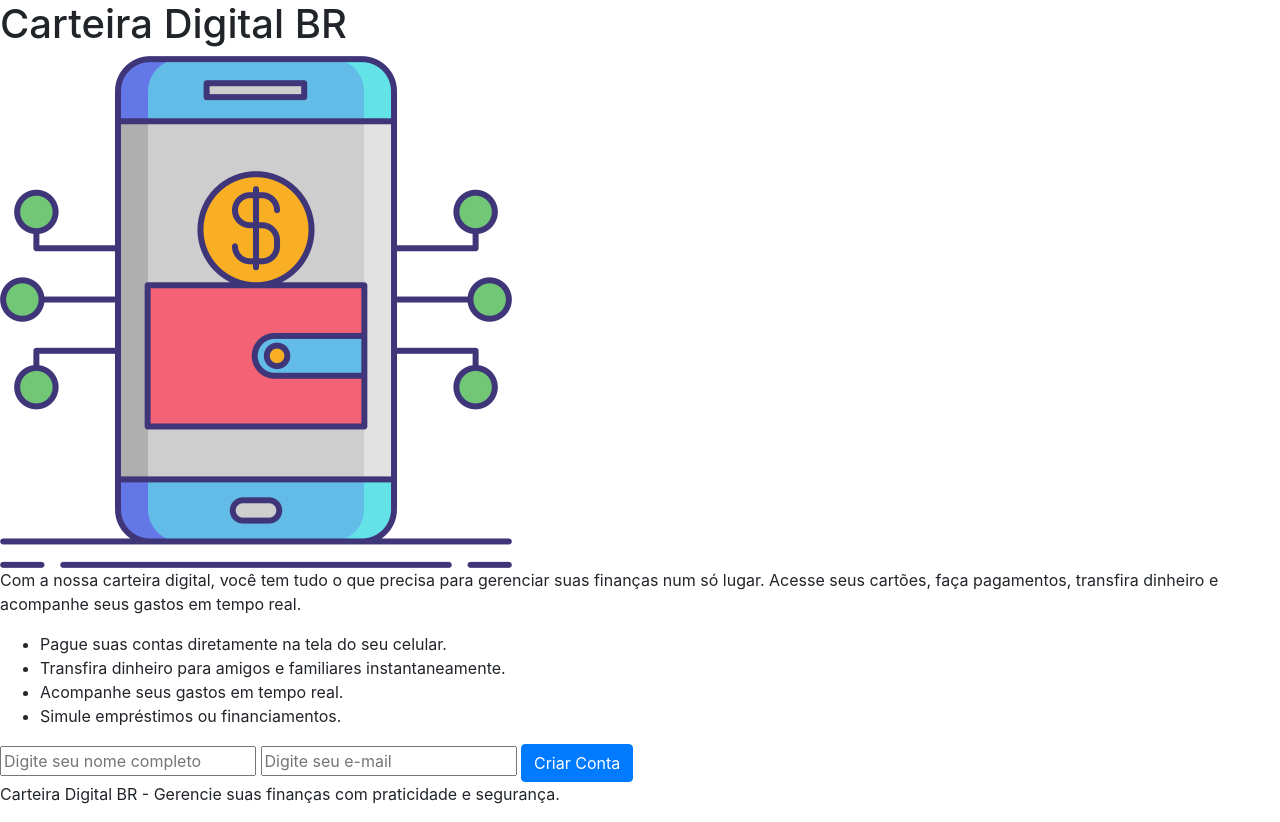
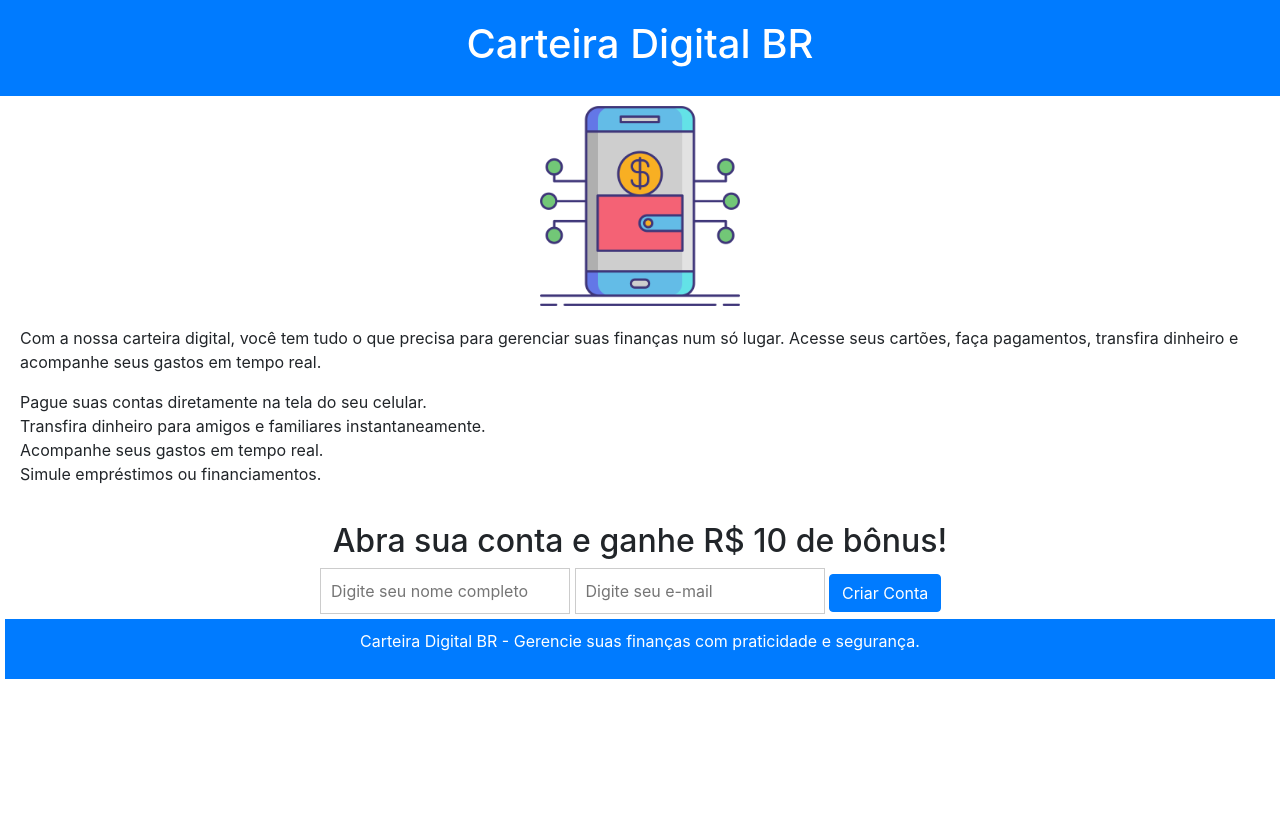
Before and after one commit to anaPaulaSantosM/landing-page, a plain HTML site: page index.html in a window 1280 px wide. After the commit the page ends 800 px from the top, so only its background shows below. Drawn offline with nearby package versions, Linux system fonts and the light colour scheme.

Commit message:
Desenvolvido style.css

```diff
--- a/index.html
+++ b/index.html
@@ -3,6 +3,7 @@
 <head>
     <meta charset="UTF-8">
     <meta name="viewport" content="width=device-width, initial-scale=1.0">
+    <link rel="stylesheet" href="style.css">
     <link rel="stylesheet" href="https://stackpath.bootstrapcdn.com/bootstrap/4.1.3/css/bootstrap.min.css" integrity="sha384-MCw98/SFnGE8fJT3GXwEOngsV7Zt27NXFoaoApmYm81iuXoPkFOJwJ8ERdknLPMO" crossorigin="anonymous">
     <title>Carteira Digital BR</title>
 </head>
@@ -26,6 +27,7 @@
     </ul>
 </section>
 <section class="formulario">
+    <h2>Abra sua conta e ganhe R$ 10 de bônus!</h2>
     <form action="#">
         <input type="text" name="nome" placeholder="Digite seu nome completo">
         <input type="email" name="email" placeholder="Digite seu e-mail">
--- /dev/null
+++ b/style.css
@@ -0,0 +1,63 @@
+body {
+    font-family: Arial, Helvetica, sans-serif;
+    margin: 0;
+    padding: 0;
+}
+
+header {
+    background-color: #007bff;
+    color: #fff;
+    text-align: center;
+    padding: 20px;
+}
+
+h1 {
+    font-size: 14px;
+    margin: 0;
+}
+
+h2 {
+    font-size: 14px;
+    margin-top: 10px;
+    text-align: center;
+}
+
+.imagem {
+    text-align: center;
+    margin-top: 10px;
+}
+
+img {
+    max-width: 200px;
+    height: auto;
+}
+
+.descricao {
+    padding: 20px;
+}
+
+ul {
+    list-style: none;
+    padding: 0;
+    margin: 20px 0;
+}
+
+form {
+    margin: auto;
+    width: 50%;
+}
+
+input {
+    width: 250px;
+    padding: 10px;
+    margin: 10px;
+    border: 1px solid #ccc;
+}
+
+footer {
+    background-color: #007bff;
+    color: #fff;
+    text-align: center;
+    padding: 10px;
+    margin: 5px;
+}
```
